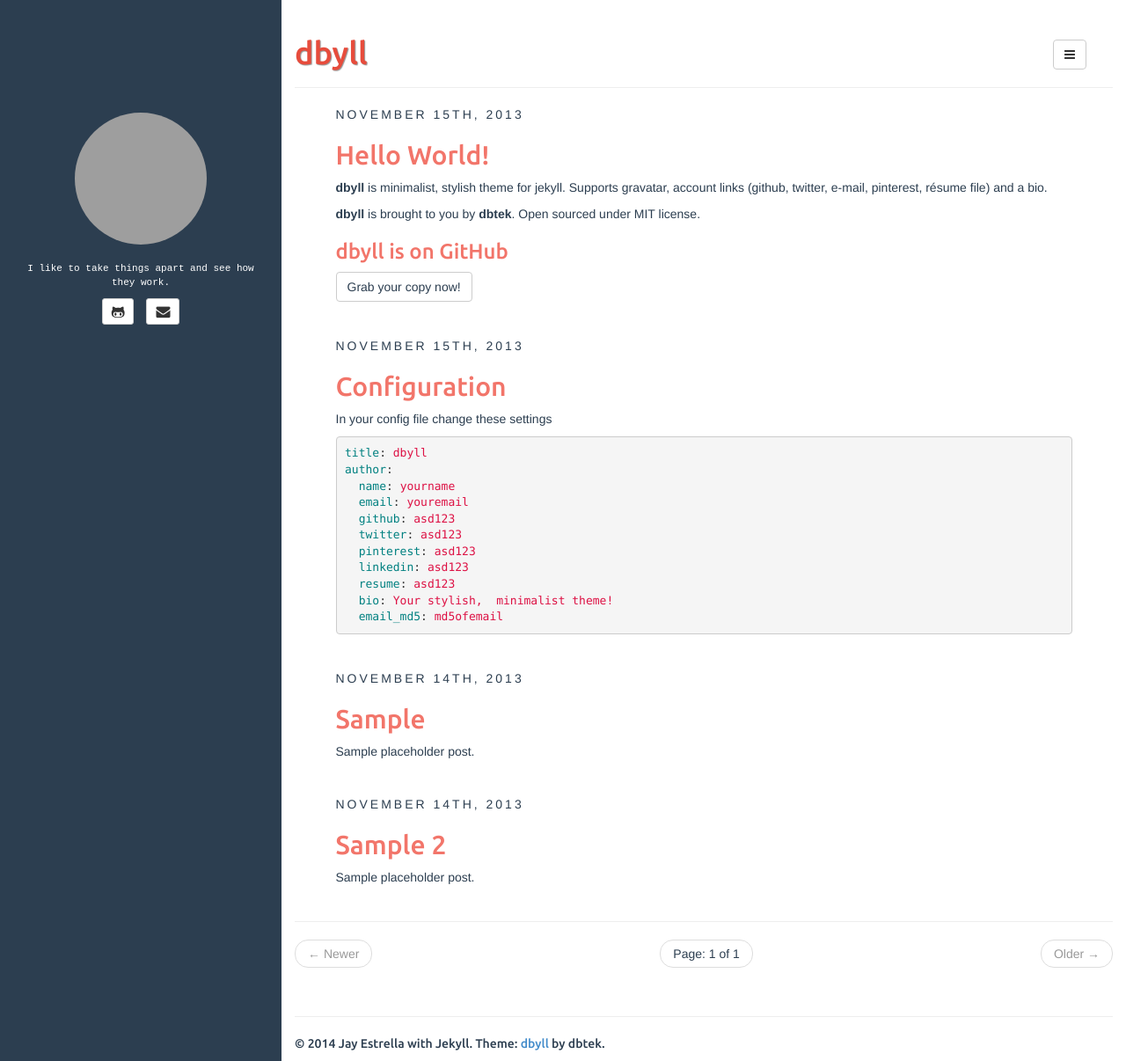
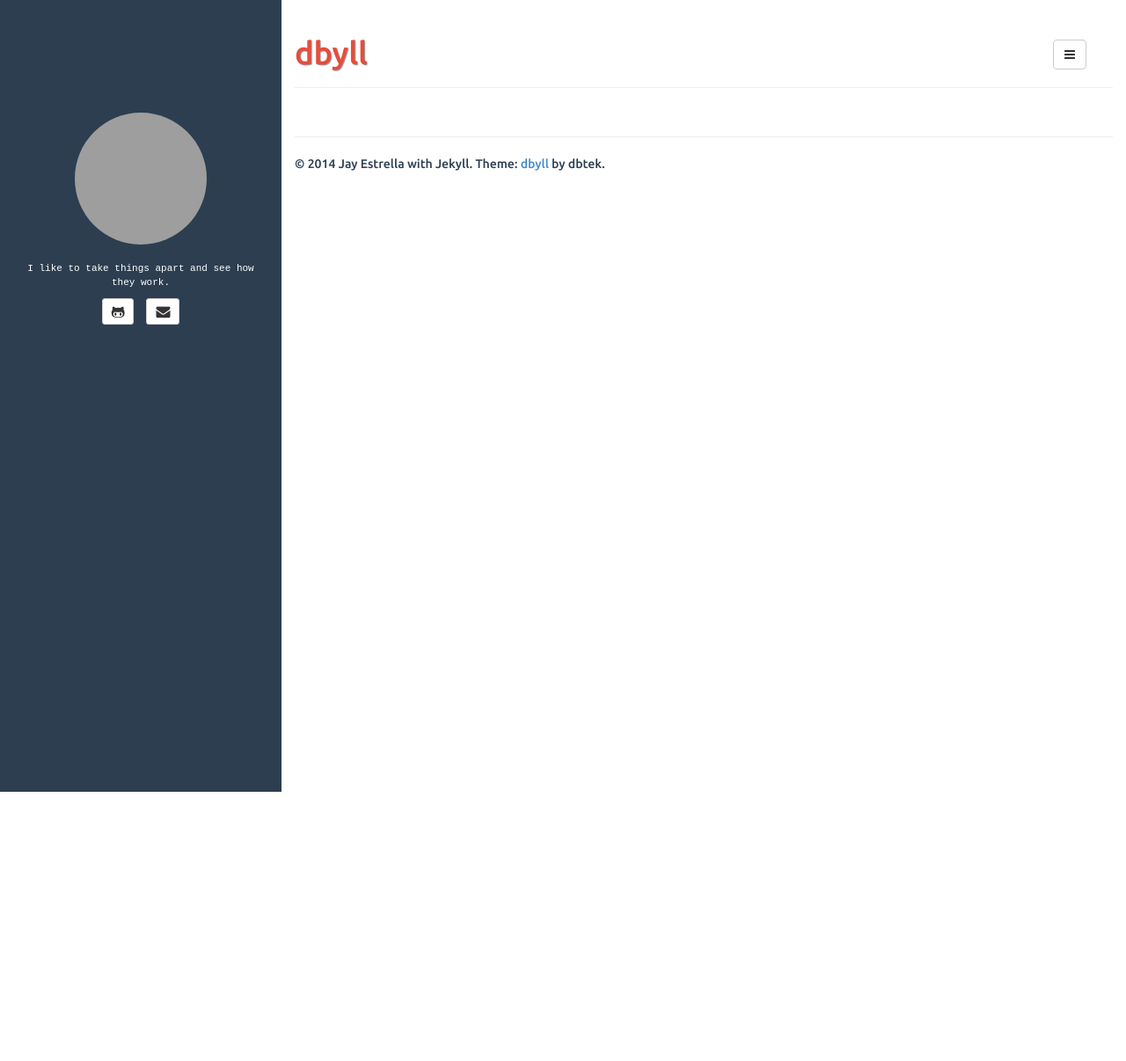
Before and after one commit to jjestrel/jjestrel.github.io, a Jekyll site: the page built from index.html, in a window 1280 px wide and 1206 px high. Shown: the whole window at 88% size. Built offline with Jekyll 4.4.1, drawn with Linux system fonts in a browser that asks for light colours; the list of posts is cut into pages by our own code; grey boxes are pictures that could not be loaded.

Commit message:
Config changes

```diff
--- a/_config.yml
+++ b/_config.yml
@@ -2,7 +2,7 @@
 
 paginate: 10 # pagination based on number of posts
 paginate_path: "page:num"
-exclude: ["README.md"] # files to exclude
+exclude: ["README.md", "CNAME"] # files to exclude
 highlighter: true
 markdown: kramdown
 
--- a/_posts/2013-11-15-configuration.md
+++ /dev/null
@@ -1,23 +0,0 @@
----
-layout: post
-title: Configuration
-categories: [general, setup, demo]
-tags: [demo, dbyll, dbtek, setup]
-fullview: true
----
-
-In your config file change these settings
-
-{% highlight yaml %}
-title: dbyll
-author:
-  name: yourname
-  email: youremail
-  github: asd123
-  twitter: asd123
-  pinterest: asd123
-  linkedin: asd123
-  resume: asd123
-  bio: Your stylish,  minimalist theme!
-  email_md5: md5ofemail
-{% endhighlight %}
--- a/_posts/2013-11-15-hello-world.md
+++ /dev/null
@@ -1,15 +0,0 @@
----
-layout: post
-title: Hello World!
-categories: [general, setup, demo]
-tags: [demo, dbyll, dbtek, setup]
-fullview: true
----
-
-**dbyll** is minimalist, stylish theme for jekyll. Supports gravatar, account links (github, twitter, e-mail, pinterest, résume file) and a bio.
-
-**dbyll** is brought to you by **[dbtek](http://ismaildemirbilek.com)**. Open sourced under [MIT](http://opensource.org/licenses/MIT) license.
-
-### dbyll is on GitHub
-
-<a class="btn btn-default" href="https://github.com/dbtek/dbyll">Grab your copy now!</a>
--- a/assets/css/style.css
+++ b/assets/css/style.css
@@ -87,7 +87,7 @@
 }
 
 article{
-	margin-bottom: 40px;
+	margin-bottom: 20px;
 }
 
 .article_body{
--- a/index.html
+++ b/index.html
@@ -26,7 +26,7 @@
   <div>
     {% if post.fullview %}
 		{{ post.content }}
-    {% else %}
+    {% elsif post.preview %}
 		{% if post.shortinfo %}
 		{{ post.shortinfo }}
 		{% elsif post.description %}
@@ -39,8 +39,8 @@
 
 </article>
 {% endfor %}
+{% if post_count > site.paginate %}
 <hr/>
-
 <ul class="pager">
 
   {% if paginator.previous_page %}
@@ -70,5 +70,5 @@
     <a>Older &rarr;</a>
   </li>
   {% endif %}
-
+{% endif %}
 </ul>
```
Also changed, not shown: _posts/2013-11-14-sample-2.md (deleted, +0 -11 lines), _posts/2013-11-14-sample.md (deleted, +0 -17 lines), README.md (deleted). Lines whose indentation alone changed are shown as unchanged.
